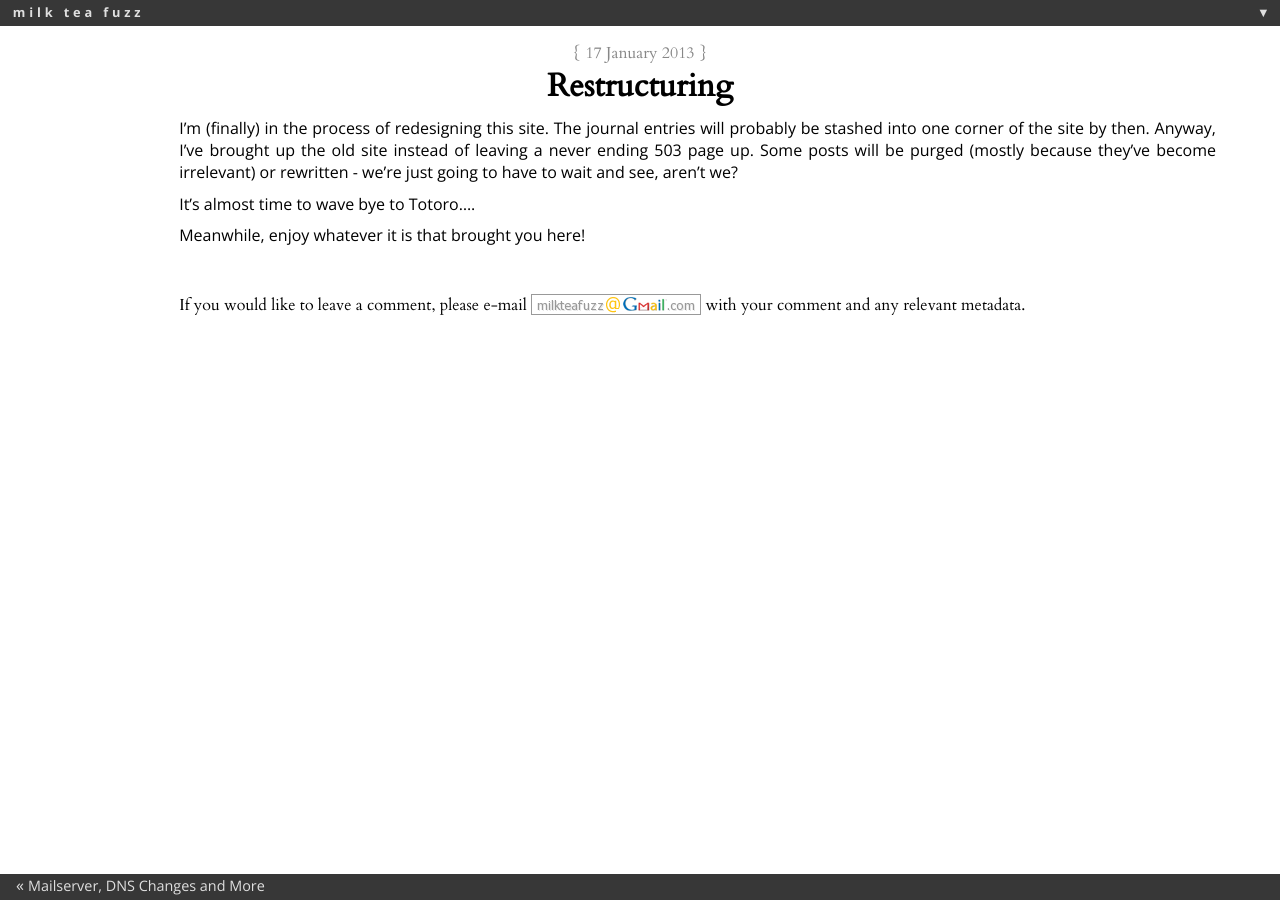
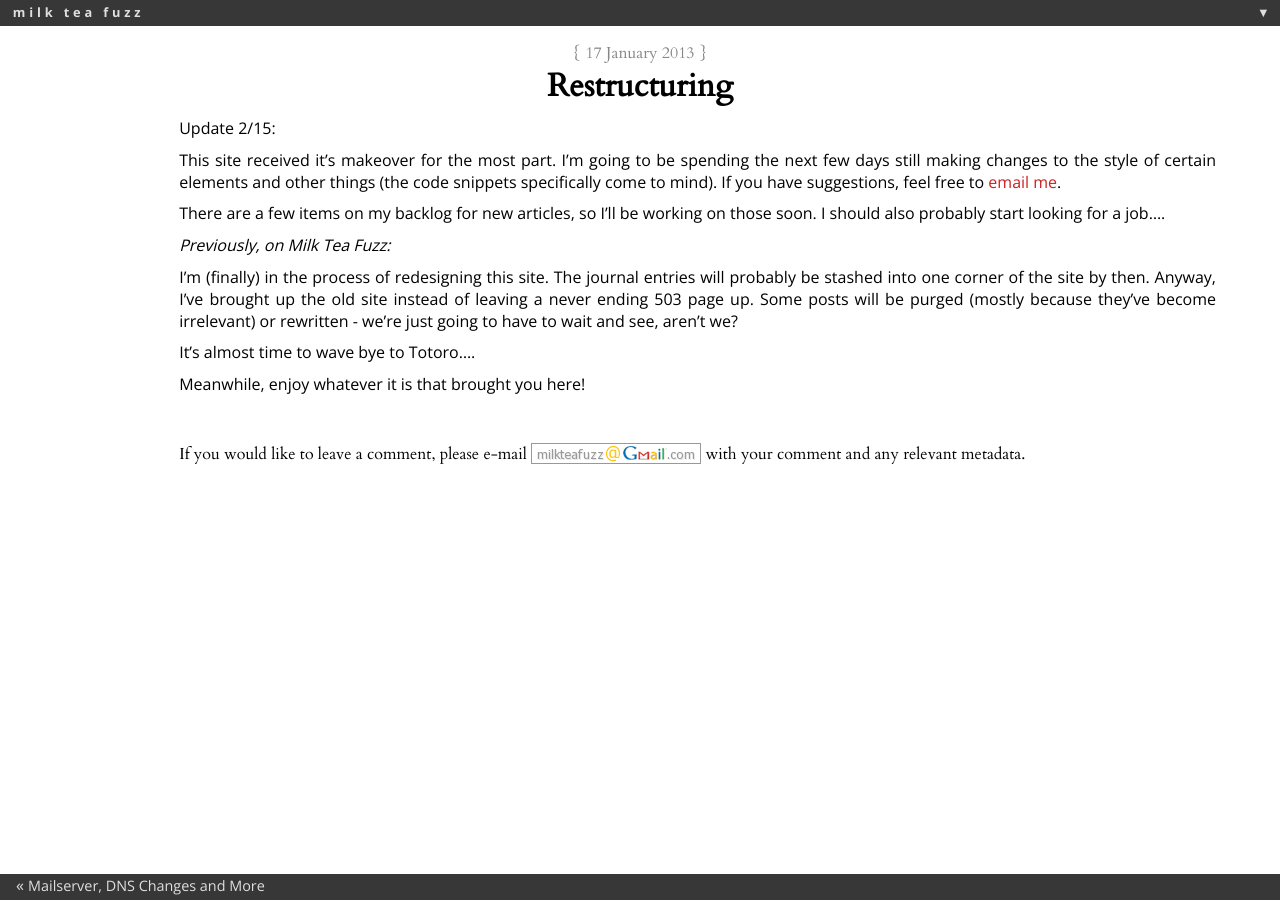
Before and after one commit to lae/web, a Jekyll site: the page built from _posts/2013-01-17-restructuring.md, in a window 1280 px wide. Built offline with Jekyll 4.4.1, drawn with Linux system fonts in a browser that asks for light colours; Markdown is read by kramdown in place of the engine named in the settings; comment, search, counter and statistics services are not loaded.

Commit message:
updated restructuring post

```diff
--- a/_posts/2013-01-17-restructuring.md
+++ b/_posts/2013-01-17-restructuring.md
@@ -2,7 +2,21 @@
 layout: post
 title: Restructuring
 date: 2013-01-17 08:33:05
+updated: 2013-02-15 11:31
+categories: personal
 ---
+Update 2/15:
+
+This site received it's makeover for the most part. I'm going to be
+spending the next few days still making changes to the style of certain
+elements and other things (the code snippets specifically come to mind).
+If you have suggestions, feel free to [email me](/contact).
+
+There are a few items on my backlog for new articles, so I'll be working
+on those soon. I should also probably start looking for a job....
+
+*Previously, on Milk Tea Fuzz:*
+
 I'm (finally) in the process of redesigning this site. The journal entries
 will probably be stashed into one corner of the site by then. Anyway, I've
 brought up the old site instead of leaving a never ending 503 page up.
```
